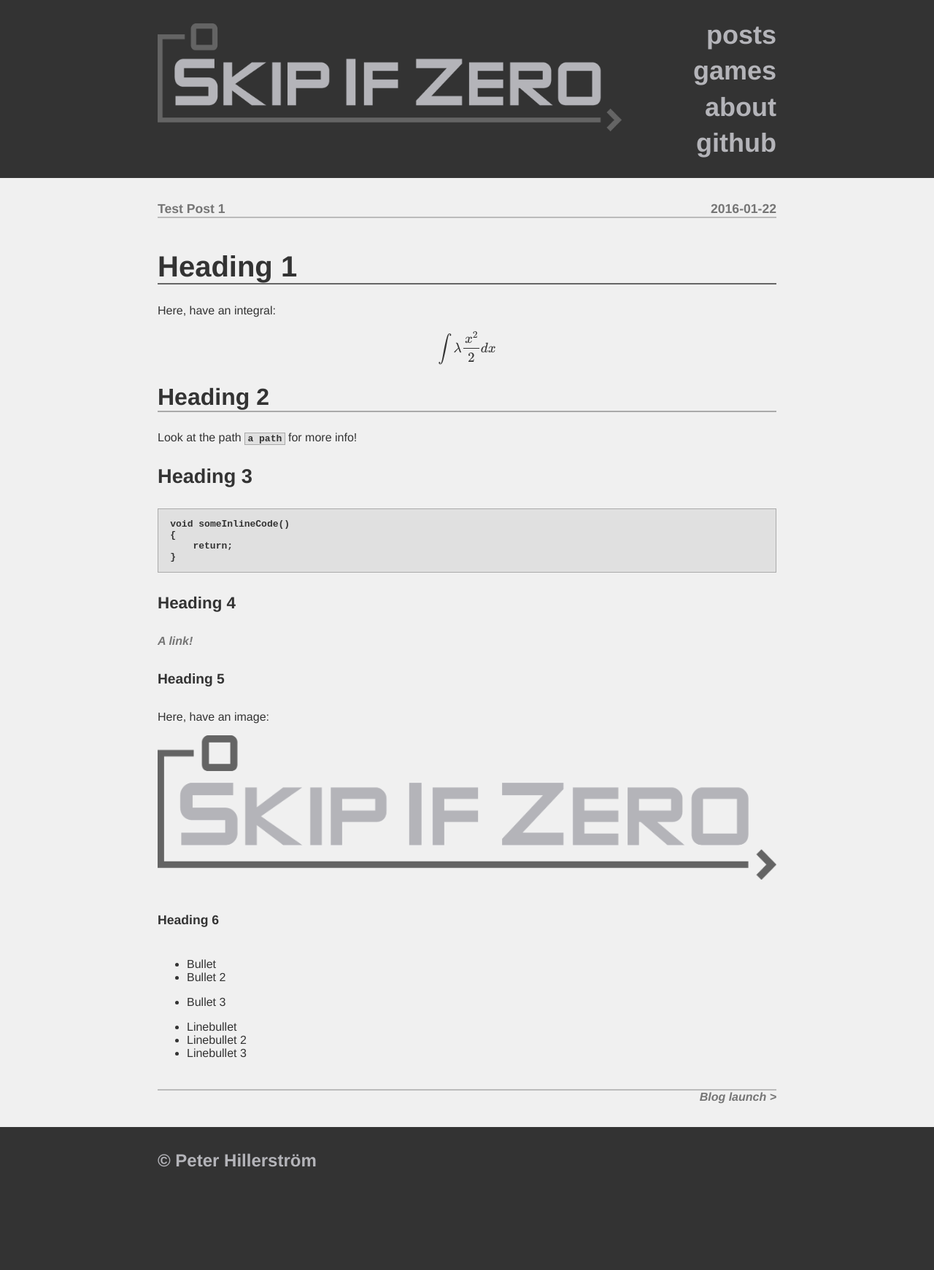
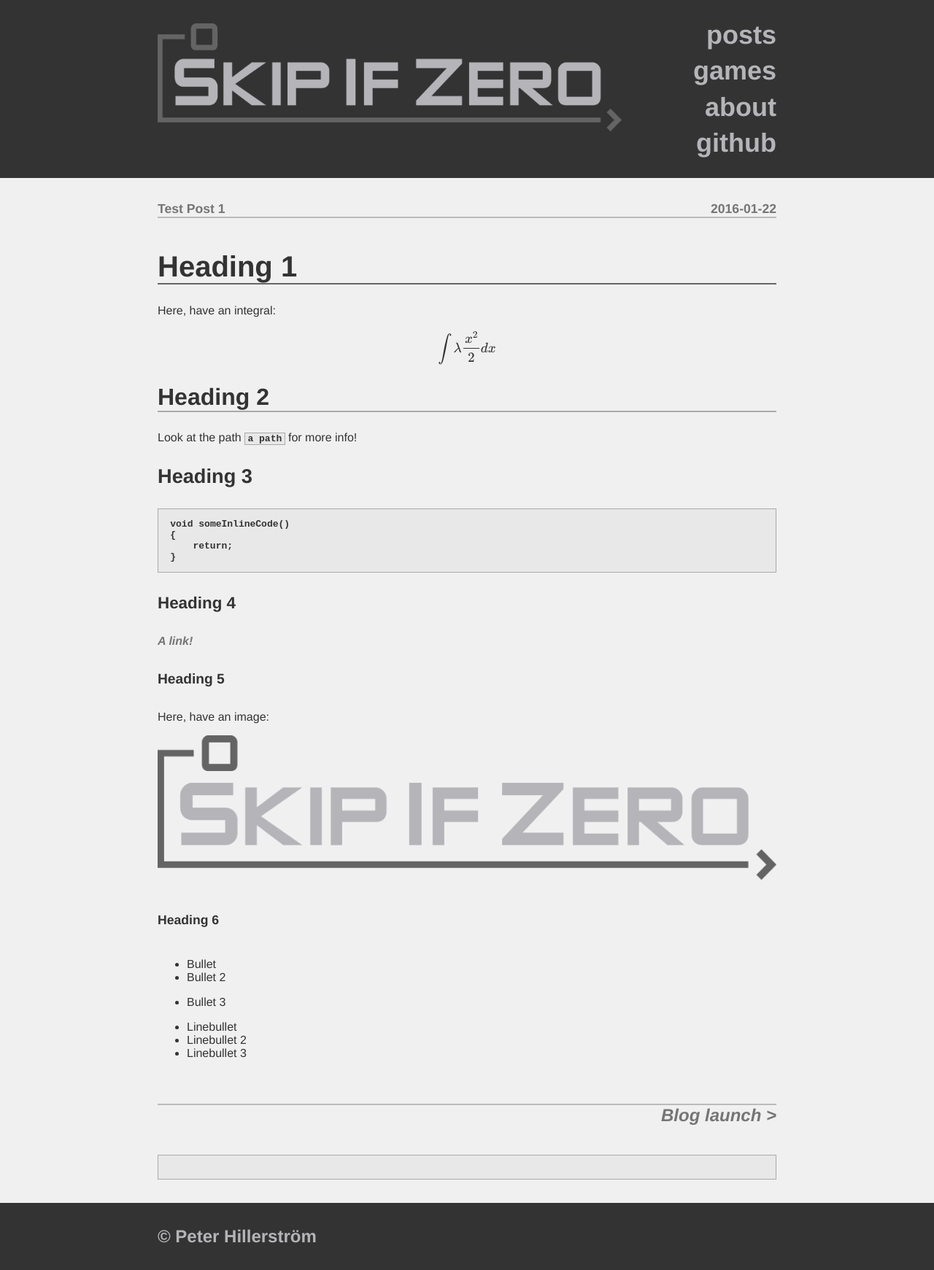
Before and after one commit to skipifzero/SkipIfZero.github.io, a Jekyll site: the page built from _posts/2016-01-22-test-post-1.md, in a window 1280 px wide. Shown: the whole page at 73% size. Built offline with Jekyll 4.4.1, drawn with Linux system fonts in a browser that asks for light colours; formulas are drawn with MathJax 3; comment, search, counter and statistics services are not loaded; before the commit the page ends 1637 px from its top, so only the background shows below that.

Commit message:
Added disqus comments.

```diff
--- a/_config.yml
+++ b/_config.yml
@@ -1,7 +1,7 @@
 title: skipifzero
 description: "Blogging about programming, graphics and games."
 baseurl: ""
-url: "skipifzero.com"
+url: "http://www.skipifzero.com"
 
 email: petor@hstroem.se
 github_username: PetorSFZ
--- a/_layouts/post.html
+++ b/_layouts/post.html
@@ -32,6 +32,30 @@
 				{% endif %}
 			</div>
 
+			<div class="page-middle-content-comments-separator"></div>
+
+			{% if page.comments %}
+			<div class="page-middle-comments">
+				<div id="disqus_thread"></div>
+				<script>
+					var disqus_config = function () {
+						this.page.identifier = '{{ page.url }}';
+						this.page.url = '{{ page.url | prepend: site.url }}';
+						this.page.title = '{{ page.date | date: "%Y-%m-%-d" }} - {{ page.title }}';
+					};
+					(function() {  // DON'T EDIT BELOW THIS LINE
+						var d = document, s = d.createElement('script');
+
+						s.src = '//skipifzero.disqus.com/embed.js';
+
+						s.setAttribute('data-timestamp', +new Date());
+						(d.head || d.body).appendChild(s);
+					})();
+				</script>
+				<noscript>Please enable JavaScript to view the <a href="https://disqus.com/?ref_noscript" rel="nofollow">comments powered by Disqus.</a></noscript>
+			</div>
+			{% endif %}
+
 		</div>
 	</div>
 </div>
--- a/css/style.css
+++ b/css/style.css
@@ -102,6 +102,7 @@
 
 .page-middle-post-navigation
 {
+	font-size: 1.5em;
 	margin-top: 2.5em;
 	overflow: auto; /* Clearfix hack */
 }
@@ -111,6 +112,18 @@
 	content: ' ';
 	display: block;
 	border: 1px solid #BBBBBB;
+}
+
+.page-middle-content-comments-separator
+{
+	height: 2.5em;
+}
+
+.page-middle-comments
+{
+	background-color: #E8E8E8;
+	border: 1px solid #AAAAAA;
+	padding: 1em 1.25em;
 }
 
 /* Bottom of page, footer.html */
@@ -221,7 +234,7 @@
 
 code
 {
-	background-color: #E0E0E0;
+	background-color: #E8E8E8;
 	border: 1px solid #AAAAAA;
 	font-weight: 700;
 	display: inline-block;
```
Also changed, not shown: _posts/2016-01-22-test-post-1.md (+1 -0 lines), _posts/2016-01-26-blog-launch.md (+1 -0 lines).
